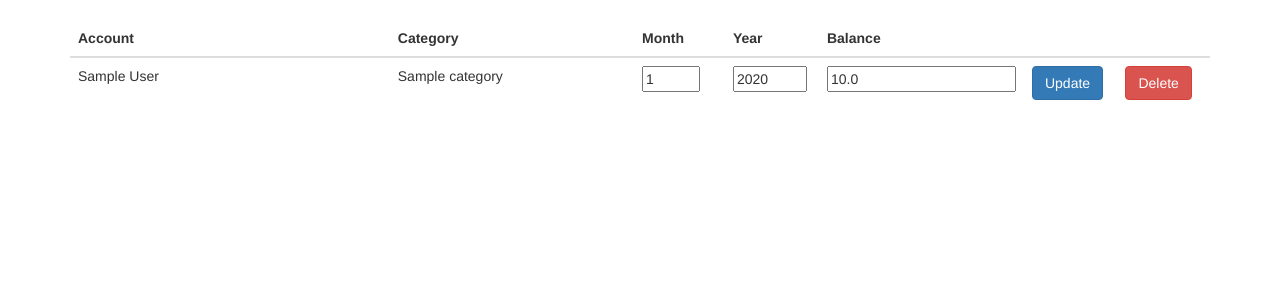
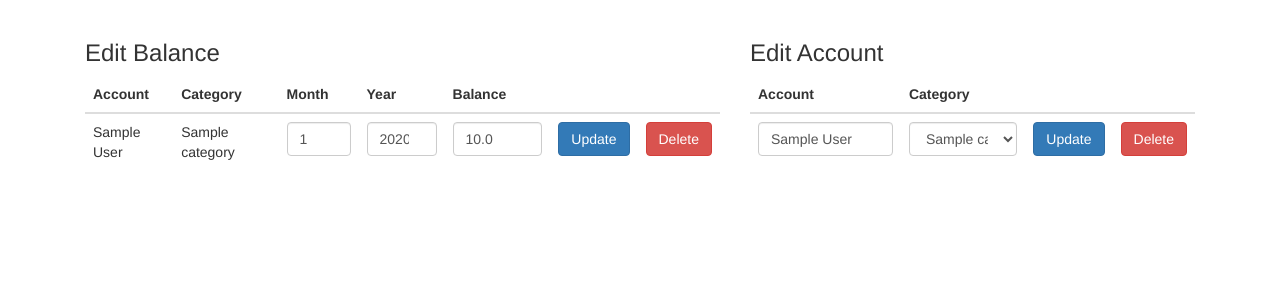
Before and after one commit to noah-musio/vcid-pa, a Flask app: page /edit in a window 1280 px wide. Shown: the part 52-352 px from the top of the page. Run offline with Flask 3, Linux system fonts and the light colour scheme; a user stored in the database is signed in; tables that the repository leaves empty hold one stand-in row (values such as "Sample post"); some libraries are stand-ins or nearby versions.

Commit message:
Added update account form

```diff
--- a/app/routes.py
+++ b/app/routes.py
@@ -164,6 +164,8 @@ def edit():
             balances_by_month[month] = balances_for_month
         balances_by_year_month[year] = balances_by_month
 
+
+
     return render_template('edit.html', title='Edit', entries=entries, categories=categories, accounts=accounts, years=years, months=months, balances=balances_by_year_month)
 def get_years():
     years = db.session.query(Balance.year).distinct().all()
@@ -171,6 +173,9 @@ def get_years():
 def get_months():
     months = db.session.query(Balance.month).distinct().all()
     return [month[0] for month in months]
+
+
+
 
 
 @app.route('/balance/<int:id>/update', methods=['GET', 'POST'])
@@ -209,6 +214,27 @@ def delete_balance(id):
     flash('Balance entry deleted successfully!', 'success')
     return redirect(url_for('edit'))
 
+@app.route('/account/<int:id>/update', methods=['GET', 'POST'])
+@login_required
+def update_account(id):
+    account = Account.query.get_or_404(id)
+
+    if not account:
+        return redirect(url_for('edit'))
+
+    # Get values from form
+    new_name = request.form.get('account')
+    new_category = request.form.get('category')
+
+    print(f"New name: {new_name}, New category: {new_category}")
+
+    # Update name, category
+    account.name = new_name
+    account.category.id = new_category
+
+    db.session.commit()
+    flash('Account updated successfully!', 'success')
+    return redirect(url_for('edit'))
 
 
 @app.route('/login', methods=['GET', 'POST'])
--- a/app/templates/edit.html
+++ b/app/templates/edit.html
@@ -5,7 +5,8 @@
 {% block content %}
 
 <div class="container">
-
+    <div class="col-md-7">
+        <h3>Edit Balance</h3>
         <table class="table">
             <thead>
                 <th>Account</th>
@@ -20,27 +21,60 @@
                 {% for entry in entries | reverse %}
                 <tr>
                     <form method="POST" action="/balance/{{ entry.id }}/update">
-                    <td class="col-md-4">{{ entry.account.name }}</td>
-                    <td class="col-md-3">{{ entry.account.category.name }}</td>
-                    <td class="col-md-1">
-                        <input type="number" min="1" max="12" name="month" value="{{ entry.month }}">
+                        <td>{{ entry.account.name }}</td>
+                        <td>{{ entry.account.category.name }}</td>
+                        <td>
+                            <input type="number" class="form-control" min="1" max="12" name="month" value="{{ entry.month }}">
                         </td>
-                    <td class="col-md-1">
-                        <input type="number" min="1900" max="2100" name="year" value="{{ entry.year }}">
+                        <td>
+                            <input type="number" class="form-control" min="1900" max="2100" name="year" value="{{ entry.year }}">
                         </td>
-                    <td class="col-md-1">
-                        <input type="text" name="balance" value="{{ entry.balance }}">
+                        <td class="col-md-2">
+                            <input type="text" class="form-control" name="balance" value="{{ entry.balance }}">
                         </td>
-                    <td class="col-md-1">
+                        <td>
                             <button type="submit" class="btn btn-primary">Update</button>
                         </td>
                     </form>
-                <td class="col-md-1"><a class="btn btn-danger" href="/balance/{{ entry.id }}/delete">Delete</a></td>
+                    <td><a class="btn btn-danger" href="/balance/{{ entry.id }}/delete">Delete</a></td>
                 </tr>
                 {% endfor %}
             </tbody>
         </table>
-
+    </div>
+    <div class="col-md-5">
+        <h3>Edit Account</h3>
+        <table class="table">
+            <thead>
+                <th>Account</th>
+                <th>Category</th>
+                <th></th>
+                <th></th>
+            </thead>
+            <tbody>
+                {% for account in accounts %}
+                <tr>
+                    <form method="POST" action="/account/{{ account.id }}/update">
+                        <td>
+                            <input type="text" class="form-control" maxlength="50" name="account" value="{{ account.name }}">
+                        </td>
+                        <td>
+                            <select class="form-control" id="category" name="category" required>
+                                {% for category in categories %}
+                                    <option value="1">{{ category.name }}</option>
+                                {% endfor %}
+                            </select>
+                        </td>
+                        <td>
+                            <button type="submit" class="btn btn-primary">Update</button>
+                        </td>
+                    </form>
+                    <td><a class="btn btn-danger" href="/account/{{ account.id }}/delete">Delete</a></td>
+                </tr>
+                {% endfor %}
+            </tbody>
+        </table>
+    </div>
 
 </div>
 
```
Lines whose indentation alone changed are shown as unchanged.
